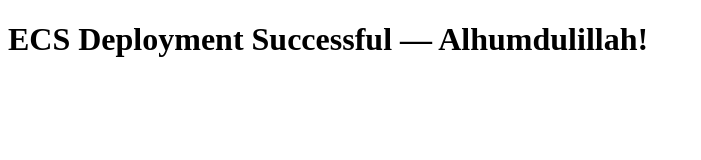
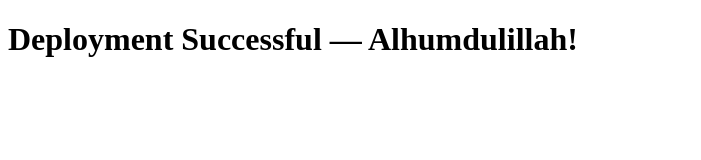
Before and after one commit to adnanawez7887/ecs-cicd-demo, a plain HTML site: page index.html in a window 1280 px wide. Shown: the whole page, without its empty margins (0-701 px from the left). Drawn offline with Linux system fonts and the light colour scheme.

Commit message:
commit changes

```diff
--- a/index.html
+++ b/index.html
@@ -4,6 +4,6 @@
   <title>ECS CI/CD Demo</title>
 </head>
 <body>
-  <h1>ECS Deployment Successful — Alhumdulillah!</h1>
+  <h1>Deployment Successful — Alhumdulillah!</h1>
 </body>
 </html>
```
